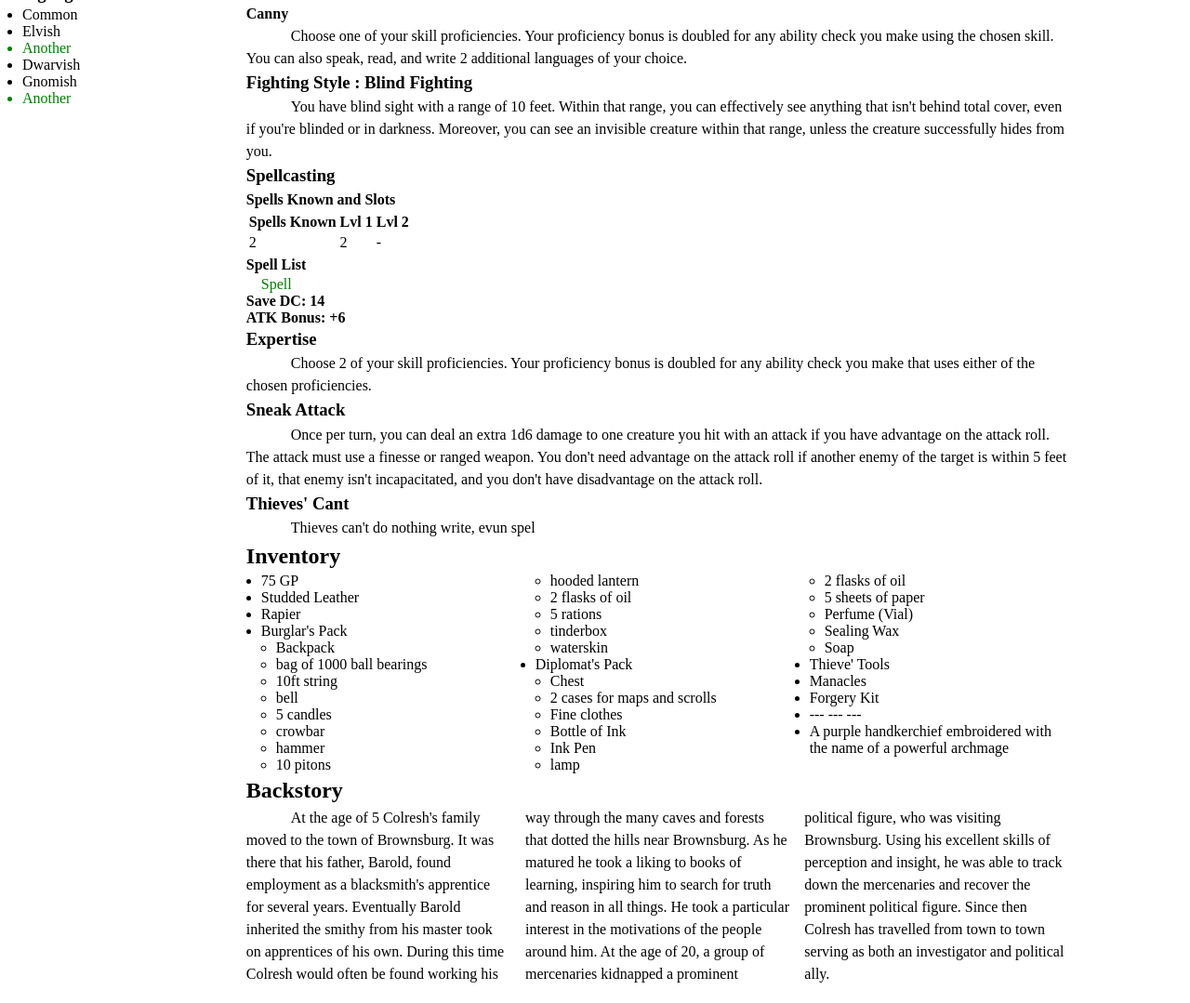
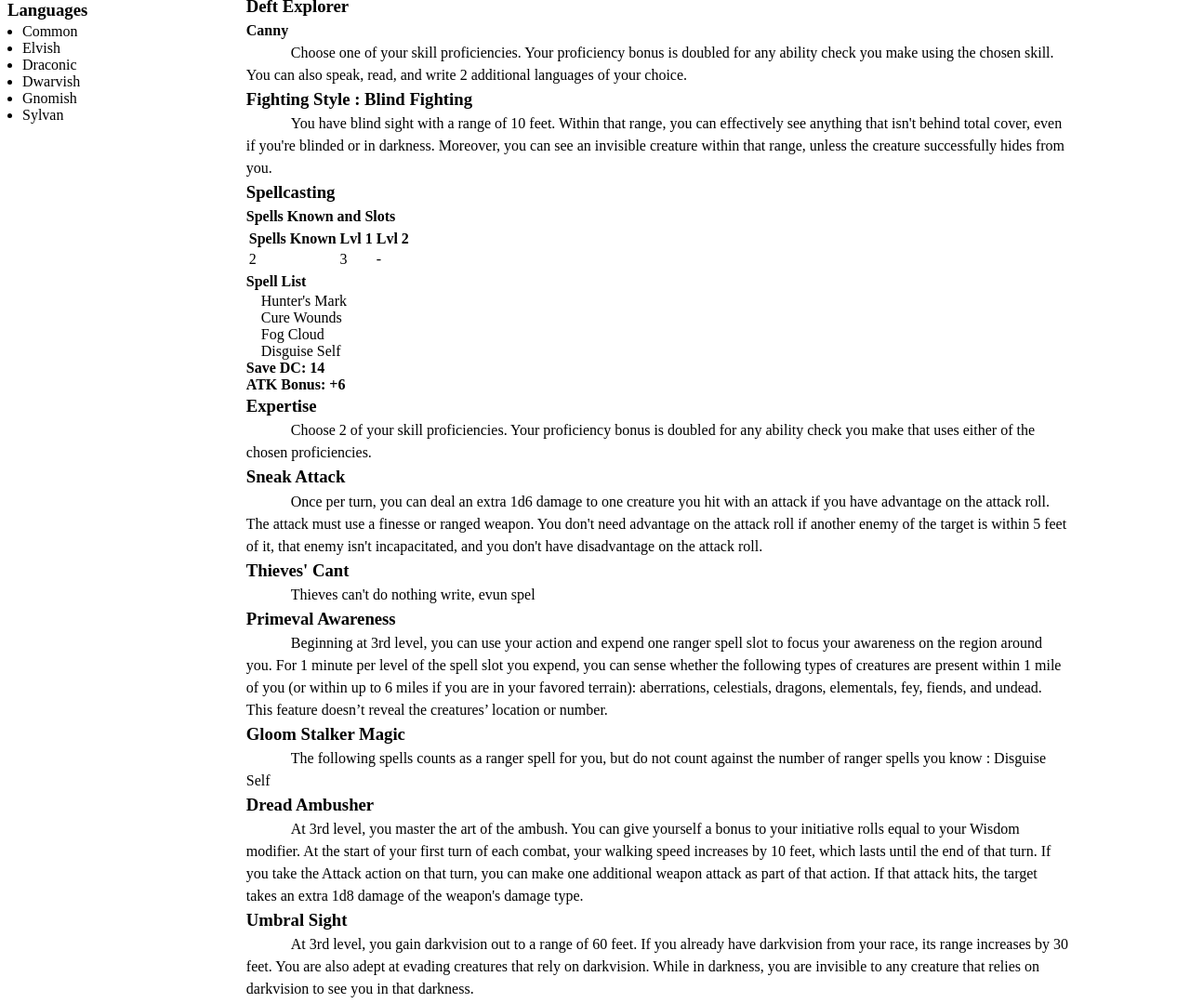
Before and after one commit to sjtolley9/dnd_chars, a plain HTML site: page index.html in a window 1280 px wide. Shown: the part 498-1577 px from the top of the page at 93% size. Drawn offline with Linux system fonts and the light colour scheme.

Commit message:
Updated Character Sheer

```diff
--- a/index.html
+++ b/index.html
@@ -67,7 +67,7 @@
 		<div class="header">
 			<h1>Colresh</h1>
 			<span class="race">Variant Human</span>,
-			<span class="class">Gloom Stalker Ranger 2</span>,
+			<span class="class">Gloom Stalker Ranger 3</span>,
 			<span class="class">Inquisitive Rogue 1</span><br/>
 			<span>Neutral Good, Follower of Irimar</span>
 			<input id="avrae" />
@@ -92,8 +92,9 @@
 				</tr>
 			</table>
 			<div class="achp">
-				<div class="half">HP: 24</div>
+				<div class="half">HP: 34</div>
 				<div class="half">AC: 15</div>
+				<div class="half" mod="init" roll="Initiative">INIT: + 7</div>
 			</div>
 		</div>
 		<div class="body">
@@ -123,10 +124,10 @@
 				<ul>
 					<li>Common</li>
 					<li>Elvish</li>
-					<li class="tbd">Another</li>
+					<li>Draconic</li>
 					<li>Dwarvish</li>
 					<li>Gnomish</li>
-					<li class="tbd">Another</li>
+					<li>Sylvan</li>
 				</ul>
 			</div>
 			<div class="abil">
@@ -165,13 +166,16 @@
 						</tr>
 						<tr>
 							<td>2</td>
-							<td>2</td>
+							<td>3</td>
 							<td>-</td>
 						</tr>
 					</table>
 					<h4>Spell List</h4>
 					<ul class="no-bullets">
-						<li class="tbd">Spell</li>
+						<li>Hunter's Mark</li>
+						<li>Cure Wounds</li>
+						<li>Fog Cloud</li>
+						<li>Disguise Self</li>
 					</ul>
 					<ul class="no-bullets no-indent">
 						<li class="exp">Save DC: 14</li>
@@ -193,6 +197,28 @@
 				<div>
 					<h3>Thieves' Cant</h3>
 					<p>Thieves can't do nothing write, evun spel</p>
+				</div>
+				<div>
+					<h3>Primeval Awareness</h3>
+					<p>
+						Beginning at 3rd level, you can use your action and expend one ranger spell slot to focus your awareness on the region around you. For 1 minute per level of the spell slot you expend, you can sense whether the following types of creatures are present within 1 mile of you (or within up to 6 miles if you are in your favored terrain): aberrations, celestials, dragons, elementals, fey, fiends, and undead. This feature doesn’t reveal the creatures’ location or number.
+					</p>
+				</div>
+				<div>
+					<h3>Gloom Stalker Magic</h3>
+					<p>The following spells counts as a ranger spell for you, but do not count against the number of ranger spells you know : Disguise Self</p>
+				</div>
+				<div>
+					<h3>Dread Ambusher</h3>
+					<p>At 3rd level, you master the art of the ambush. You can give yourself a bonus to your initiative rolls equal to your Wisdom modifier.
+
+						At the start of your first turn of each combat, your walking speed increases by 10 feet, which lasts until the end of that turn. If you take the Attack action on that turn, you can make one additional weapon attack as part of that action. If that attack hits, the target takes an extra 1d8 damage of the weapon's damage type.</p>
+				</div>
+				<div>
+					<h3>Umbral Sight</h3>
+					<p>At 3rd level, you gain darkvision out to a range of 60 feet. If you already have darkvision from your race, its range increases by 30 feet.
+
+						You are also adept at evading creatures that rely on darkvision. While in darkness, you are invisible to any creature that relies on darkvision to see you in that darkness.</p>
 				</div>
 				<h2>Inventory</h2>
 				<ul class="three-col">
@@ -259,6 +285,7 @@
 			stealth: 5,
 			athletics: 2,
 			insight: 8,
+			init: 3+4,
 		}
 
 		function generateRoll(data) {
```
Also changed, not shown: cs5410/maze/prototype.html (renamed from cs5410/maze/index.html, +2 -2 lines).
